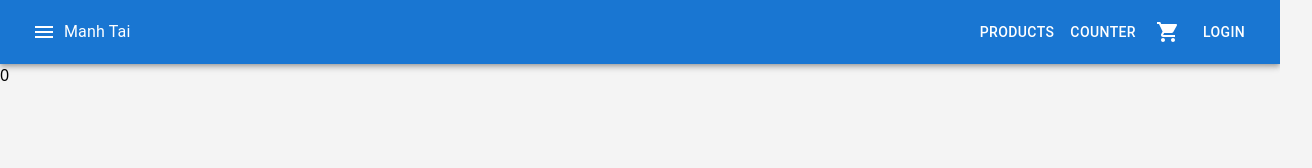
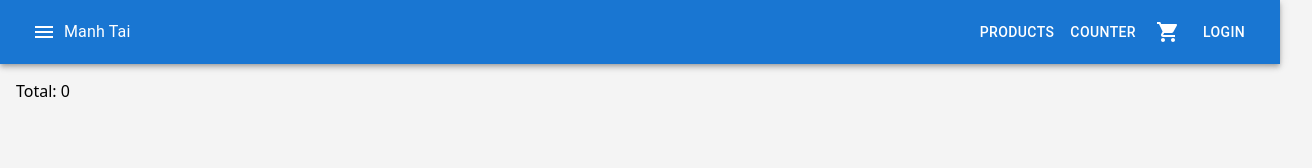
Before and after one commit to manhtai3802/sales-page, a React (Create React App) app: page /cart in a window 1280 px wide. Shown: the top 168 px of the page, 1312 px wide, since content can reach past the window. Built offline with nearby package versions, Linux system fonts and the light colour scheme.

Commit message:
update css shopping cart

```diff
--- a/src/App.js
+++ b/src/App.js
@@ -10,6 +10,7 @@ function App() {
       <Header />
       <Routes>
         <Route path="/counter" Component={CounterFeature}></Route>
+        <Route path="/*" Component={ProductFeature}></Route>
         <Route path="/products/*" Component={ProductFeature}></Route>
         <Route path="/cart" Component={CartFeature}></Route>
       </Routes>
--- a/src/components/Cart/index.jsx
+++ b/src/components/Cart/index.jsx
@@ -1,21 +1,31 @@
 import { AddCircleOutline, RemoveCircleOutline } from '@mui/icons-material';
-import ClearIcon from '@mui/icons-material/Clear';
-import { Box, IconButton } from '@mui/material';
+import { Box, ButtonBase, Grid, IconButton, Paper, Typography } from '@mui/material';
 import { makeStyles } from '@mui/styles';
 import ProductThumbnail from 'Product/components/ProductThumbnail';
 import { useDispatch, useSelector } from 'react-redux';
+import { formatPrice } from 'utils';
 import { decrementItem, incrementItem, removeFromCart } from './cartSlice';
 import { cartItemTotalSelector } from './selector';
 
 CartFeature.propTypes = {};
 
 const useStyles = makeStyles(({ theme }) => ({
-  root: {},
-
   cart: {
     display: 'flex',
+    padding: '1.8rem 1.5rem',
+    maxHeight: '85%',
+    overflowX: 'hidden',
+    overflowY: 'auto',
+    alignItems: 'center',
+    backgroundColor: '#dedddd',
+    gap: '2.2rem',
+    marginBottom: '2rem',
+    borderRadius: '16px',
   },
 
+  root: {
+    margin: '10px 0',
+  },
   salePrice: {
     marginTop: '0.8rem',
     fontWeight: 600,
@@ -25,10 +35,31 @@ const useStyles = makeStyles(({ theme }) => ({
     display: 'flex',
     alignItems: 'center',
     gap: '0.8rem',
+    padding: '0.5rem 0',
+    cursor: 'pointer',
+    opacity: 0.875,
+    lineHeight: 0.5,
+    fontSize: '1.2 rem',
+
+    '&:hover ': {
+      opacity: 1,
+    },
+  },
+
+  cartItem: {
+    display: 'flex',
+    justifyContent: 'center',
   },
 
   thumbnail: {
     width: '100px',
+  },
+
+  total: {
+    top: 0,
+    width: '100%',
+    padding: '1rem',
+    bottom: 0,
   },
 }));
 
@@ -52,18 +83,31 @@ function CartFeature(props) {
 
   return (
     <Box>
-      {cartItemTotal}
+      <Box className={classes.total}>{`Total: ${cartItemTotal}`}</Box>
       {cart.cartItem.map((val) => (
-        <Box key={val.id} className={classes.root}>
-          <Box className={classes.cart}>
-            <Box className={classes.thumbnail}>
+        <Box className={classes.root}>
+          <Paper
+            sx={{
+              p: 2,
+              margin: 'auto',
+              maxWidth: 500,
+              flexGrow: 1,
+              backgroundColor: (theme) => (theme.palette.mode === 'dark' ? '#1A2027' : '#fff'),
+            }}
+          >
+            <Grid container spacing={2}>
+              <Grid item>
+                <ButtonBase sx={{ width: 128, height: 128 }}>
                   <ProductThumbnail product={val.product} />
-            </Box>
-            <Box>{val.product.name}</Box>
-
-            <Box className={classes.salePrice}>{val.product.salePrice}</Box>
-
-            <Box className={classes.quantityCart}>
+                </ButtonBase>
+              </Grid>
+              <Grid item xs={12} sm container>
+                <Grid item xs container direction="column" spacing={2}>
+                  <Grid item xs>
+                    <Typography gutterBottom variant="subtitle1" component="div">
+                      {val.product.name}
+                    </Typography>
+                    <Typography variant="body2" gutterBottom>
                       <IconButton onClick={() => handleDecrement(val.product.id)}>
                         <RemoveCircleOutline />
                       </IconButton>
@@ -71,14 +115,26 @@ function CartFeature(props) {
                       <IconButton onClick={() => handleIncrement(val.product.id)}>
                         <AddCircleOutline />
                       </IconButton>
-            </Box>
-
-            <Box className={classes.salePrice}>{val.quantity * val.product.salePrice}</Box>
-
-            <IconButton onClick={() => handleDeleteItem(val.product.id)}>
-              <ClearIcon />
-            </IconButton>
-          </Box>
+                    </Typography>
+                  </Grid>
+                  <Grid item>
+                    <Typography
+                      sx={{ cursor: 'pointer' }}
+                      variant="body2"
+                      onClick={() => handleDeleteItem(val.product.id)}
+                    >
+                      Remove
+                    </Typography>
+                  </Grid>
+                </Grid>
+                <Grid item>
+                  <Typography variant="subtitle1" component="div">
+                    {formatPrice(val.quantity * val.product.salePrice)}
+                  </Typography>
+                </Grid>
+              </Grid>
+            </Grid>
+          </Paper>
         </Box>
       ))}
     </Box>
```
Lines whose indentation alone changed are shown as unchanged.
